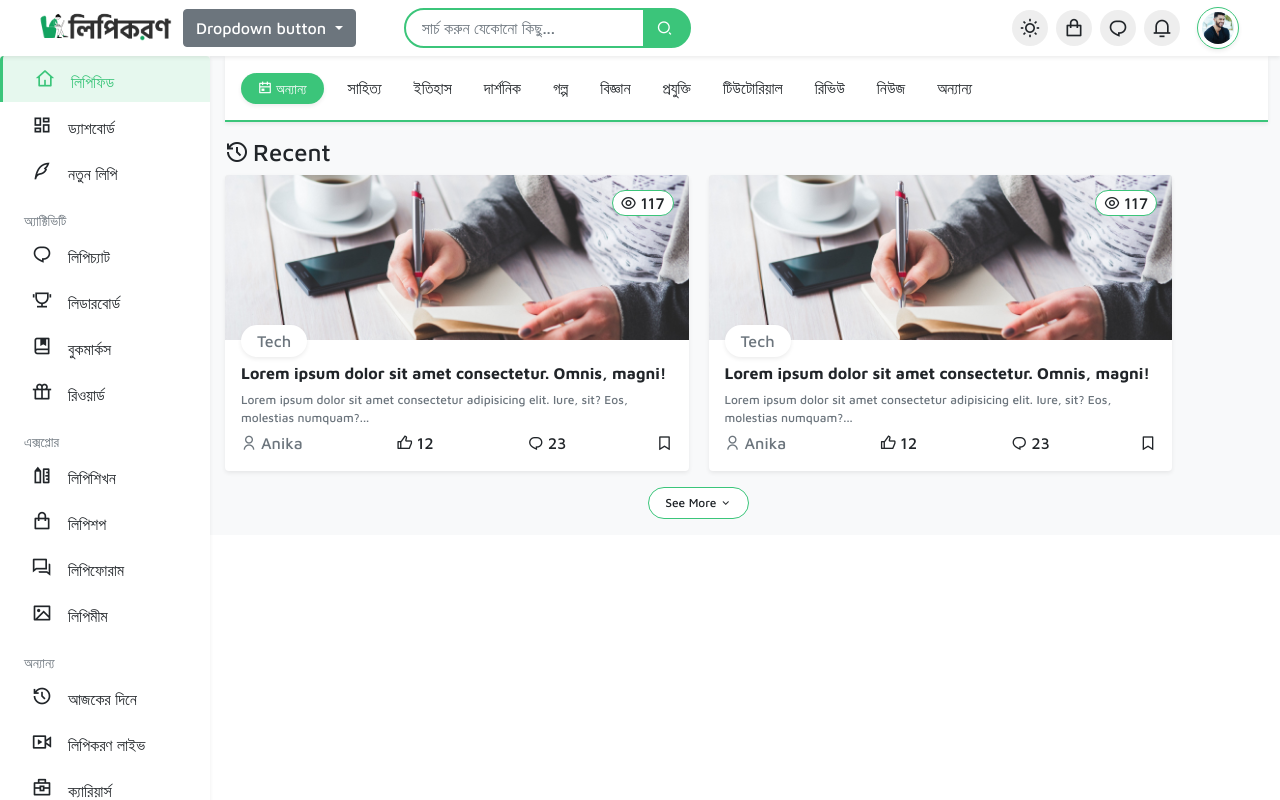
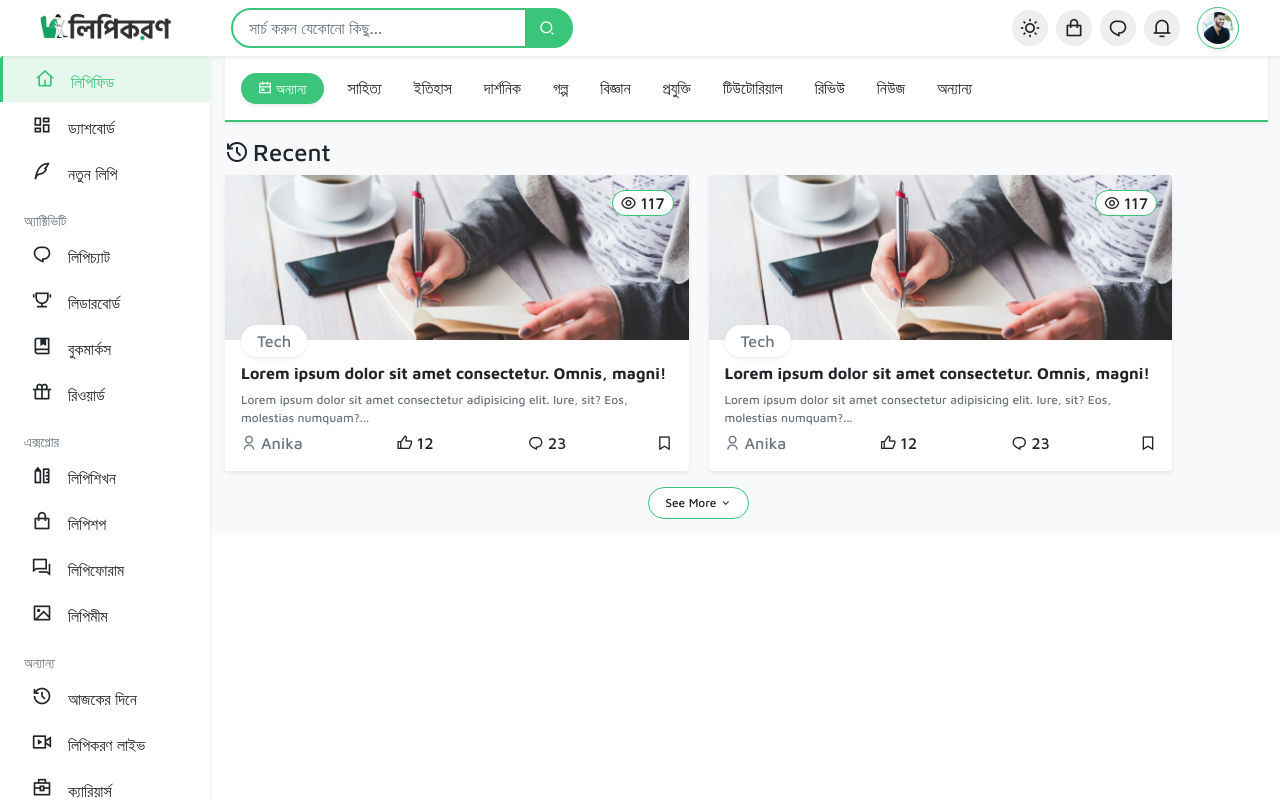
Before and after one commit to sdtHossain/lipikoron-nuxt, a Nuxt app: page / in a window 1280 px wide. Built offline with nearby package versions, Linux system fonts and the light colour scheme.

Commit message:
removed test dropdown button

```diff
--- a/components/AppHeader.vue
+++ b/components/AppHeader.vue
@@ -22,22 +22,6 @@
         >
           <i class="ri-user-line"></i>
         </button>
-
-        <div class="dropdown">
-          <button
-            class="btn btn-secondary dropdown-toggle"
-            type="button"
-            data-bs-toggle="dropdown"
-            aria-expanded="false"
-          >
-            Dropdown button
-          </button>
-          <ul class="dropdown-menu">
-            <li><a class="dropdown-item" href="#">Action</a></li>
-            <li><a class="dropdown-item" href="#">Another action</a></li>
-            <li><a class="dropdown-item" href="#">Something else here</a></li>
-          </ul>
-        </div>
 
         <div class="collapse navbar-collapse">
           <form class="ms-5 me-auto input-group" style="width: 32%">
```
